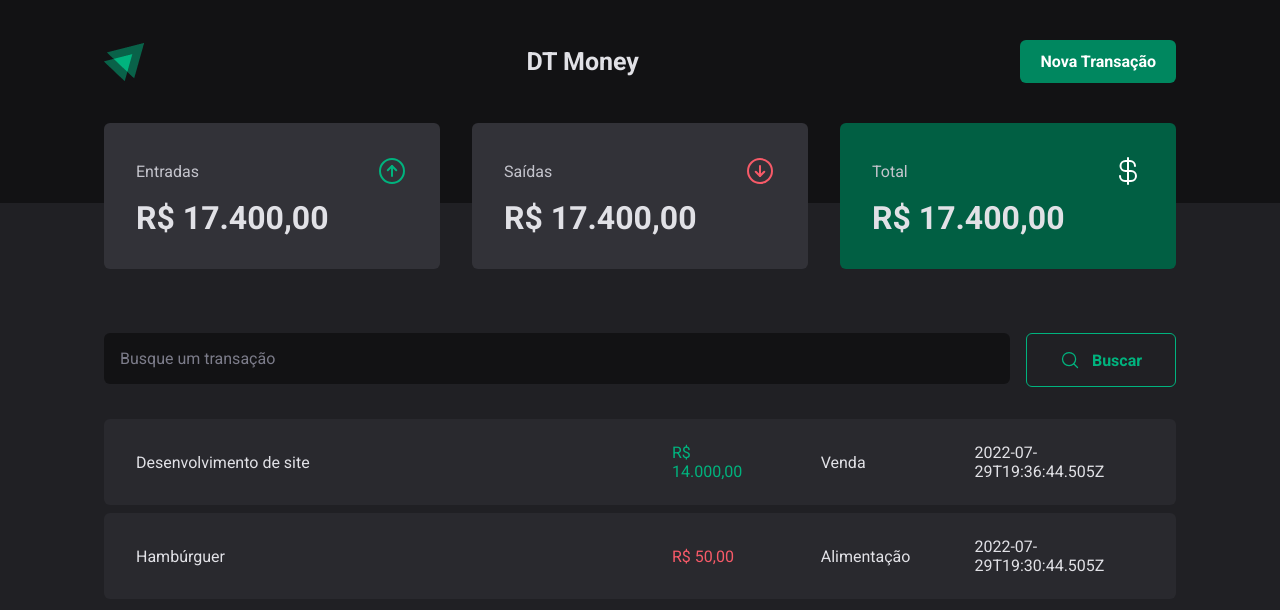
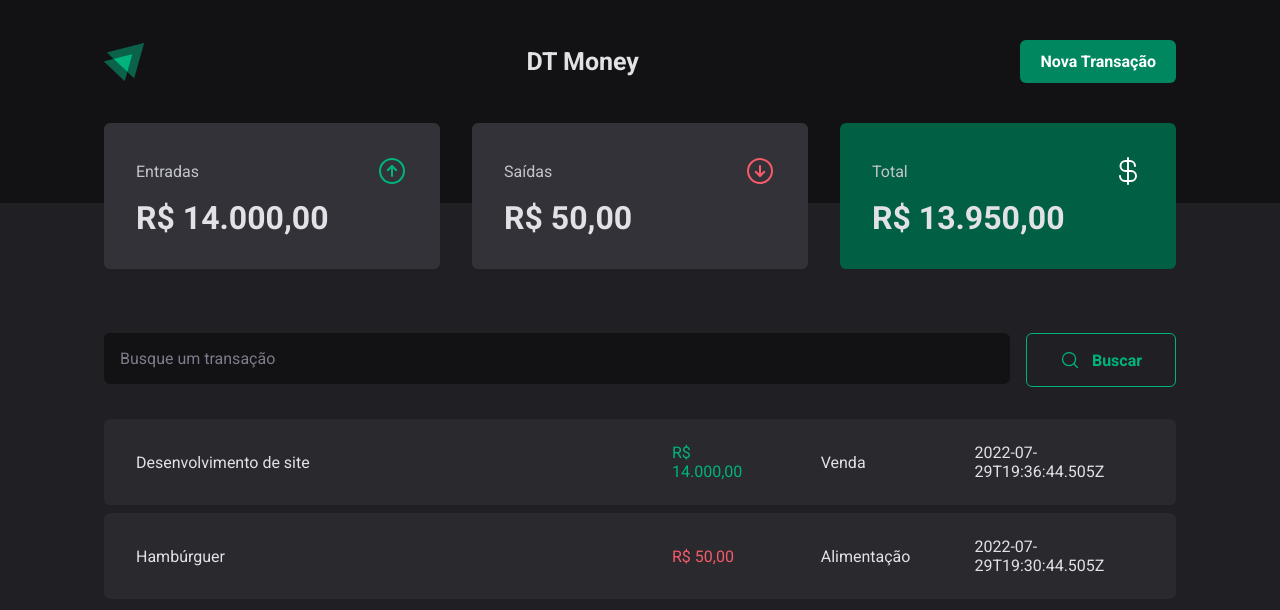
Before and after one commit to gustavosalviato/dt-money, a React (Vite) app: page / in a window 1280 px wide. Shown: the top 610 px of the page. Built offline with nearby package versions, Linux system fonts and the light colour scheme; data requests are answered from the project's data file.

Commit message:
Calculando os valores das transações

```diff
--- a/src/components/Summary/index.tsx
+++ b/src/components/Summary/index.tsx
@@ -1,7 +1,26 @@
-import { ArrowCircleDown, ArrowCircleUp, CurrencyDollar } from "phosphor-react"
+import { ArrowCircleDown, ArrowCircleUp, ArrowCounterClockwise, CurrencyDollar } from "phosphor-react"
+import { useContextTrasaction } from "../../contexts/Trasactions"
+import { formatPrice } from "../../helpers/formatPrice"
 import { SummaryCard, SummaryContainer } from "./styles"
 
 export const Summary = () => {
+    const { transactions } = useContextTrasaction()
+
+    const summary = transactions.reduce((acc, transaction) => {
+        if (transaction.type === 'income') {
+            acc.income += transaction.price
+            acc.total += transaction.price
+        } else {
+            acc.outcome += transaction.price
+            acc.total -= transaction.price
+        }
+
+        return acc
+    }, {
+        income: 0,
+        outcome: 0,
+        total: 0,
+    })
     return (
         <SummaryContainer>
             <SummaryCard>
@@ -10,7 +29,7 @@
                     <ArrowCircleUp size={32} color="#00B37E" />
                 </header>
 
-                <strong>R$ 17.400,00</strong>
+                <strong>R$ {formatPrice(summary.income)}</strong>
             </SummaryCard>
 
             <SummaryCard>
@@ -19,7 +38,7 @@
                     <ArrowCircleDown size={32} color="#F75A68" />
                 </header>
 
-                <strong>R$ 17.400,00</strong>
+                <strong>R$ {formatPrice(summary.outcome)}</strong>
             </SummaryCard>
 
             <SummaryCard variant="green">
@@ -28,7 +47,7 @@
                     <CurrencyDollar size={32} color="#FFFFFF" />
                 </header>
 
-                <strong>R$ 17.400,00</strong>
+                <strong>R$ {formatPrice(summary.total)}</strong>
             </SummaryCard>
         </SummaryContainer>
     )
```
